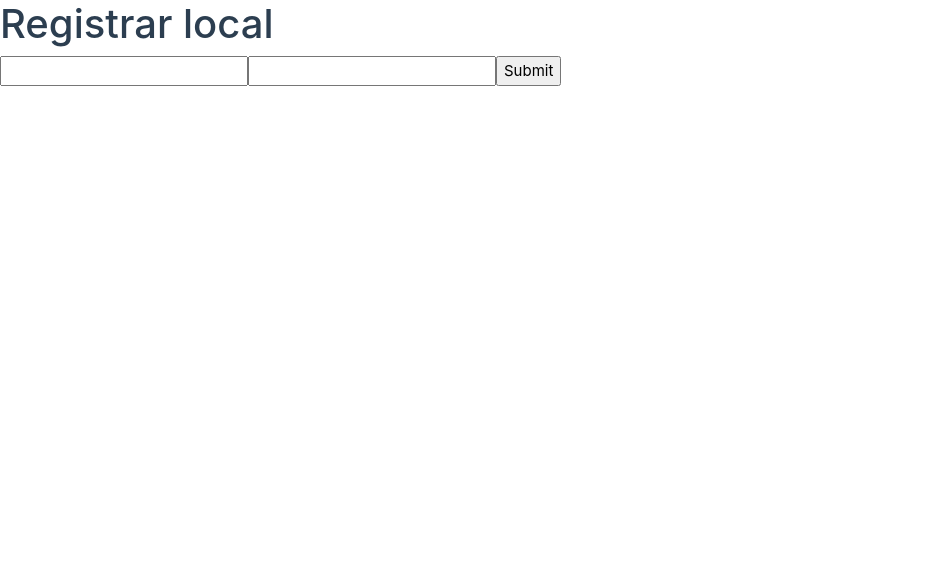
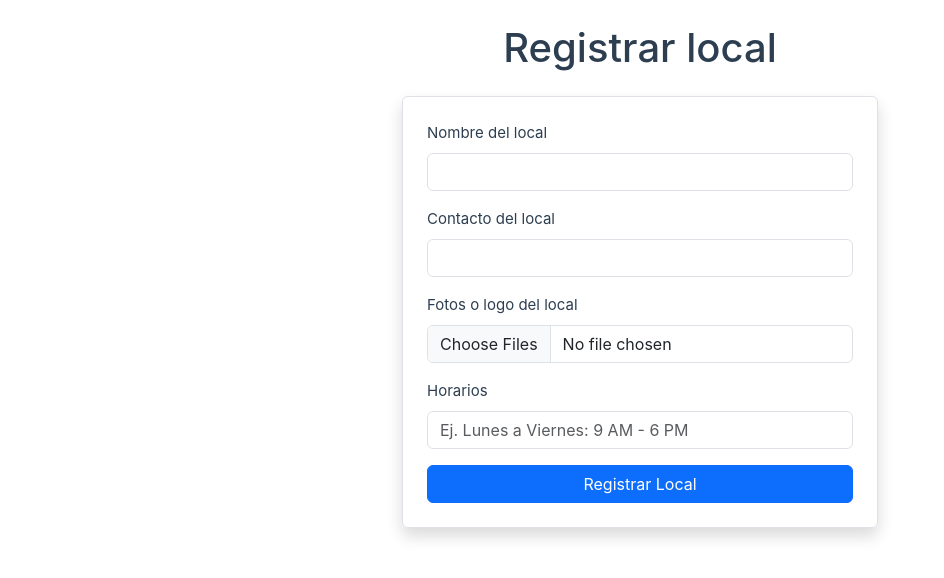
Before and after one commit to rangolucas/restaurantApp, a Vue app in the folder frontend/: page /registerStore in a window 1280 px wide. Shown: the top 578 px of the page, without its empty margins (0-944 px from the left). Built offline with nearby package versions, Linux system fonts and the light colour scheme.

Commit message:
Extend store registration form

```diff
--- a/frontend/src/views/RegisterStoreView.vue
+++ b/frontend/src/views/RegisterStoreView.vue
@@ -22,13 +22,40 @@ onMounted(() => {})
 </script>
 
 <template>
-    <h1>Registrar local</h1>
-    <form v-on:submit.prevent="registerStore">
-        <input type="text" v-model="storeName">
-        <input type="text" v-model="storeContact">
-        <input type="submit">
+  <div class="container mt-4">
+    <h1 class="text-center mb-4">Registrar local</h1>
+    <form v-on:submit.prevent="registerStore" class="p-4 border rounded shadow">
+      <!-- Nombre del local -->
+      <div class="mb-3">
+        <label for="storeName" class="form-label">Nombre del local</label>
+        <input type="text" v-model="storeName" id="storeName" class="form-control" required>
+      </div>
+
+      <!-- Contacto del local -->
+      <div class="mb-3">
+        <label for="storeContact" class="form-label">Contacto del local</label>
+        <input type="text" v-model="storeContact" id="storeContact" class="form-control" required>
+      </div>
+
+      <!-- Logo/Fotos -->
+      <div class="mb-3">
+        <label for="storePhotos" class="form-label">Fotos o logo del local</label>
+        <input type="file" id="storePhotos" class="form-control" multiple>
+      </div>
+
+      <!-- Horarios -->
+      <div class="mb-3">
+        <label for="storeHours" class="form-label">Horarios</label>
+        <input type="text" v-model="storeHours" id="storeHours" class="form-control" placeholder="Ej. Lunes a Viernes: 9 AM - 6 PM">
+      </div>
+
+      <button type="submit" class="btn btn-primary w-100">Registrar Local</button>
     </form>
+  </div>
 </template>
 
 <style scoped>
+.container {
+  max-width: 500px;
+}
 </style>
```
